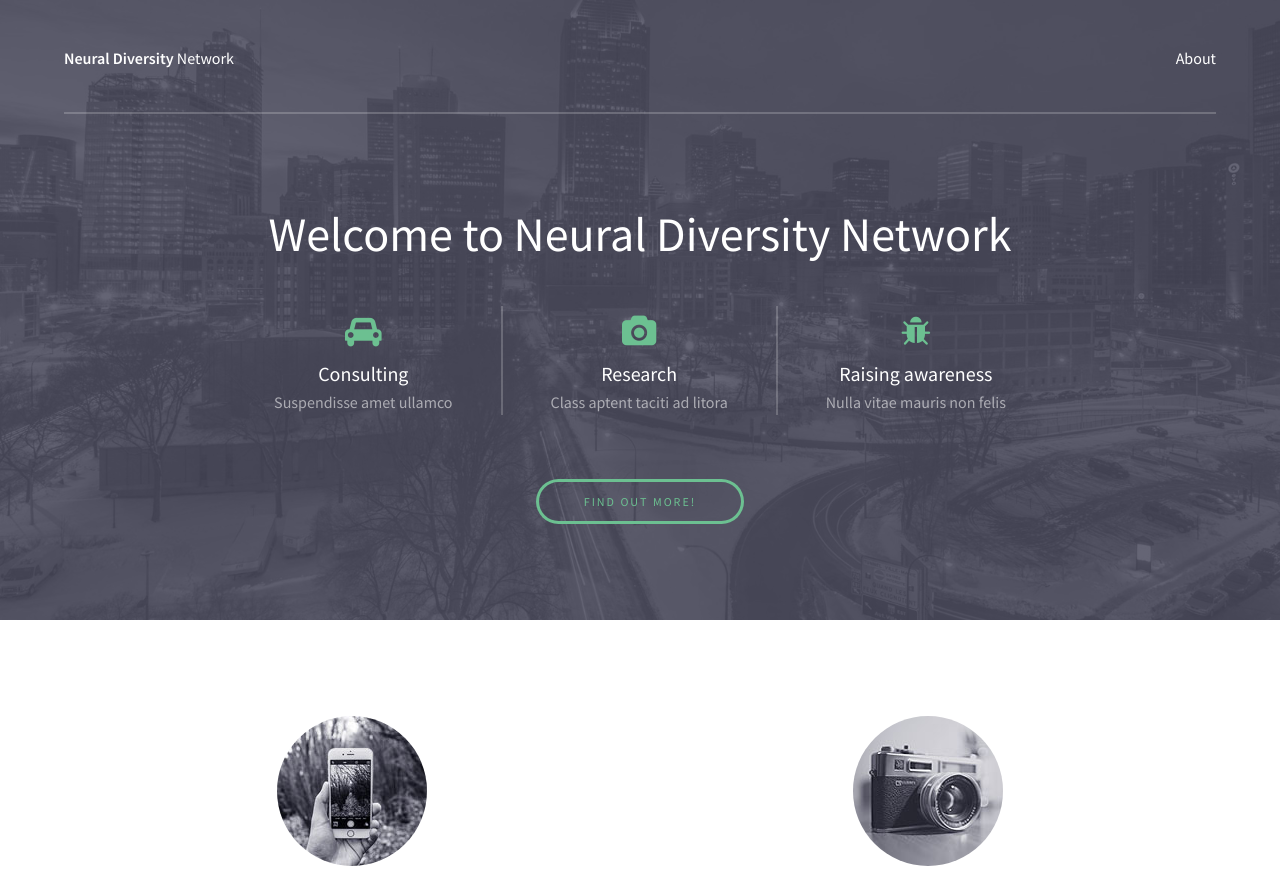
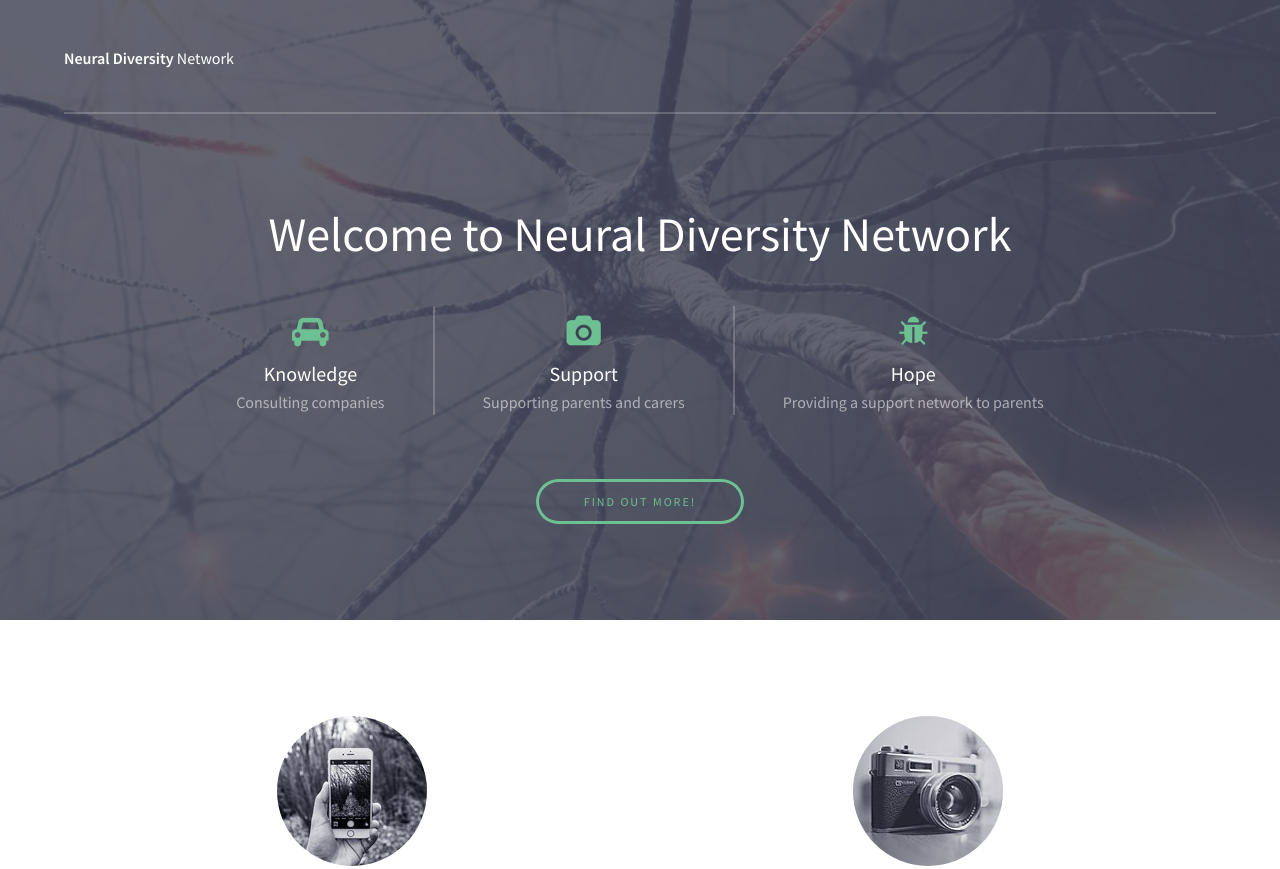
Before and after one commit to neuraldiversity/neuraldiversity.github.io, a plain HTML site: page index.html in a window 1280 px wide. Shown: the top 869 px of the page. Drawn offline with Linux system fonts and the light colour scheme.

Commit message:
basic edits

```diff
--- a/assets/css/main.css
+++ b/assets/css/main.css
@@ -2917,7 +2917,7 @@
 
 	#banner {
 		padding: 8em 0 9em 0;
-		background-image: url(../../images/banner.jpg);
+		background-image: url(../../images/neurons.jpg);
 		background-size: cover;
 		background-position: bottom;
 		background-attachment: fixed;
--- a/index.html
+++ b/index.html
@@ -19,7 +19,7 @@
 					<a href="index.html" class="logo"><strong>Neural Diversity</strong> Network</a>
 					<nav id="nav">
 						<!--<a href="index.html">Home</a> -->
-						<a href="generic.html">About</a>
+						<!--<a href="generic.html">About</a> -->
 						<!-- <a href="elements.html">Elements</a> -->
 					</nav>
 					<a href="#navPanel" class="navPanelToggle"><span class="fa fa-bars"></span></a>
@@ -37,20 +37,20 @@
 
 						<div>
 							<span class="icon fa-car"></span>
-							<h3>Consulting</h3>
-							<p>Suspendisse amet ullamco</p>
+							<h3>Knowledge</h3>
+							<p>Consulting companies</p>
 						</div>
 
 						<div>
 							<span class="icon fa-camera"></span>
-							<h3>Research</h3>
-							<p>Class aptent taciti ad litora</p>
+							<h3>Support</h3>
+							<p>Supporting parents and carers</p>
 						</div>
 
 						<div>
 							<span class="icon fa-bug"></span>
-							<h3>Raising awareness</h3>
-							<p>Nulla vitae mauris non felis</p>
+							<h3>Hope</h3>
+							<p>Providing a support network to parents</p>
 						</div>
 
 					</div>
@@ -120,7 +120,7 @@
 					</form>
 
 					<div class="copyright">
-						&copy; Neural Diversity Network 2017
+						&copy; Neural Diversity Network Ltd. 2017
 					</div>
 
 				</div>
```
Also changed, not shown: images/neurons.jpg (added).
